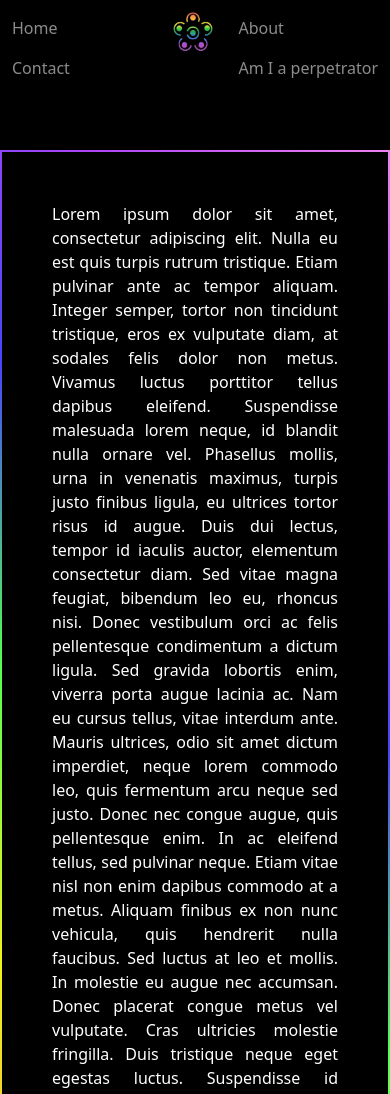
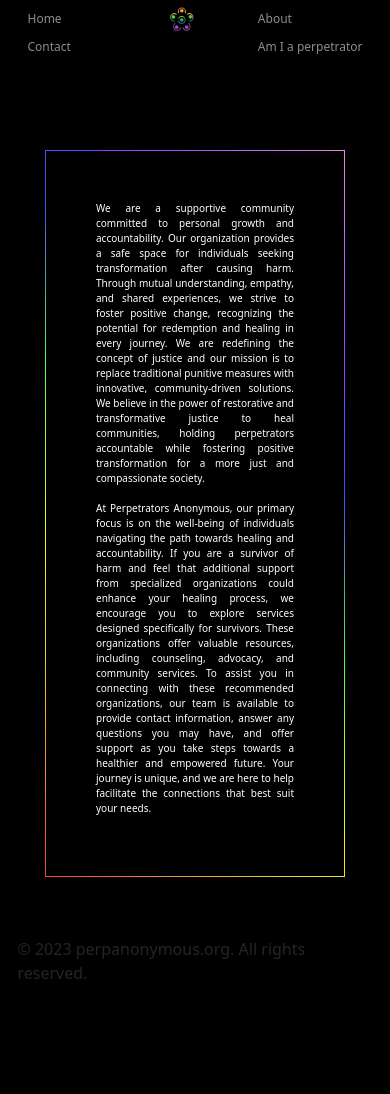
Before and after one commit to Natalies-Angels/PA-landing-page, a plain HTML site: page aboutPage.html in a window 390 px wide. Shown: the top 1094 px of the page. After the commit the page ends 1005 px from the top, so only its background shows below. Drawn offline with nearby package versions, Linux system fonts and the light colour scheme.

Commit message:
responsive styling

```diff
--- a/L&Rtest.css
+++ b/L&Rtest.css
@@ -299,9 +299,12 @@ nav {
     margin-bottom: 90px;
 }
 
-footer {
+.footer {
     text-align: left;
+    color: #585757;
     padding-top: 50px;
     font-size: 16px;
+    margin-left: auto;
+    margin-right: auto;
     padding: 100px;
 }
--- a/aboutPage.html
+++ b/aboutPage.html
@@ -44,28 +44,22 @@
 
     <div class="about-container">
         <p>
-            Lorem ipsum dolor sit amet, consectetur adipiscing elit. Nulla eu est quis turpis rutrum tristique. Etiam pulvinar ante ac tempor aliquam.
-            Integer semper, tortor non tincidunt tristique, eros ex vulputate diam, at sodales felis dolor non metus. Vivamus luctus porttitor tellus dapibus eleifend.
-            Suspendisse malesuada lorem neque, id blandit nulla ornare vel. Phasellus mollis, urna in venenatis maximus, turpis justo finibus ligula, eu ultrices tortor risus id augue.
-            Duis dui lectus, tempor id iaculis auctor, elementum consectetur diam.
-            Sed vitae magna feugiat, bibendum leo eu, rhoncus nisi. Donec vestibulum orci ac felis pellentesque condimentum a dictum ligula. Sed gravida lobortis enim, viverra porta
-            augue lacinia ac. Nam eu cursus tellus, vitae interdum ante. Mauris ultrices, odio sit amet dictum imperdiet, neque lorem commodo leo, quis fermentum arcu neque sed justo.
-            Donec nec congue augue, quis pellentesque enim. In ac eleifend tellus, sed pulvinar neque. Etiam vitae nisl non enim dapibus commodo at a metus. Aliquam finibus ex non nunc vehicula,
-            quis hendrerit nulla faucibus.
-            Sed luctus at leo et mollis. In molestie eu augue nec accumsan. Donec placerat congue metus vel vulputate. Cras ultricies molestie fringilla.
-            Duis tristique neque eget egestas luctus. Suspendisse id sollicitudin dolor, eu tincidunt velit. Mauris porttitor fermentum mi, non placerat mi vulputate at.
-            Morbi sit amet blandit risus. Aliquam turpis est, sollicitudin eget mattis in, fermentum quis orci. Pellentesque eu tincidunt elit. Nulla vitae vestibulum leo, a lacinia magna.
-            Nulla eros turpis, feugiat eget fermentum et, ullamcorper eget sem. Lorem ipsum dolor sit amet, consectetur adipiscing elit. Vestibulum ante ipsum primis in faucibus orci luctus et ultrices posuere cubilia curae;
-            Phasellus ac congue lorem. Nunc semper consequat quam, non elementum justo tincidunt in.
+            We are a supportive community committed to personal growth and accountability.
+            Our organization provides a safe space for individuals seeking transformation after causing harm.
+            Through mutual understanding, empathy, and shared experiences, we strive to foster positive change, recognizing the potential for redemption and healing in every journey.
+            We are redefining the concept of justice and our mission is to replace traditional punitive measures with innovative, community-driven solutions.
+            We believe in the power of restorative and transformative justice to heal communities, holding perpetrators accountable while fostering positive transformation for a more just and compassionate society.<br><br>
+            At Perpetrators Anonymous, our primary focus is on the well-being of individuals navigating the path towards healing and accountability.
+            If you are a survivor of harm and feel that additional support from specialized organizations could enhance your healing process, we encourage you to explore services designed specifically for survivors.
+            These organizations offer valuable resources, including counseling, advocacy, and community services.
+            To assist you in connecting with these recommended organizations, our team is available to provide contact information, answer any questions you may have, and offer support as you take steps towards a healthier and empowered future.
+            Your journey is unique, and we are here to help facilitate the connections that best suit your needs.
         </p>
     </div>
 
     <footer class="footer col-md-12">
         <div class="container">
-            <p>Privacy Policy | Terms of Service | Contact Us </p>
-            <p>1234 Example Street, City, Country</p>
-            <p>Phone: (123) 456-7890 | Email: info@yourwebsitename.com</p>
-            <p>© 2023 YourWebsiteName. All rights reserved.</p>
+            <p>© 2023 perpanonymous.org. All rights reserved.</p>
         </div>
     </footer>
 
--- a/aboutPageStyle.css
+++ b/aboutPageStyle.css
@@ -1,7 +1,8 @@
-body
-{
+body {
     background-color: black;
+    padding-top: 56px;
 }
+
 .logo {
     position: absolute;
     top: 0;
@@ -24,10 +25,12 @@ body
     box-sizing: border-box;
     position: relative;
     z-index: 0;
-    border-width: 2px;
+    border-width: 1px;
     border-style: solid;
     border-image: linear-gradient(45deg, #f73b3b, #f0af38, #f3f31d, #52ff52, #4646fa, #ad45f7, #EE82EE);
     border-image-slice: 1;
+    max-width: 1200px;
+    margin-left: 70px;
 }
 
 footer {
@@ -35,5 +38,45 @@ footer {
     padding-top: 50px;
     background-color: black;
     font-size: 16px;
+    margin-left: auto;
+    margin-right: auto;
     padding: 100px;
 }
+
+@media only screen and (max-width: 500px) {
+    .footer {
+        padding: 10px; /* Adjust padding for small screens */
+    }
+
+    body, html {
+        margin: 0;
+        padding: 0;
+        position: relative;
+        overflow-x: hidden; /* Add this line to prevent side-scrolling */
+        font-size: 10px;
+        letter-spacing: normal; /* Reset letter spacing for smaller screens */
+    }
+
+    nav {
+        z-index: 0;
+        overflow: hidden; /* Add this line to prevent navbar overflow */
+    }
+
+    .navbar {
+        max-width: 100vw; /* Change max-width to vw (viewport width) */
+        margin-right: 20px;
+        margin-left: 20px;
+        font-size: 12px;
+    }
+
+    .about-container {
+        max-width: 300px;
+        margin-left: auto;
+        margin-right: auto;
+        margin-bottom: 50px;
+    }
+
+    .logo img {
+        max-width: 60%;
+    }
+}
--- a/contactPage.css
+++ b/contactPage.css
@@ -1,7 +1,7 @@
-body
-{
+body {
     background-color: black;
 }
+
 .logo {
     position: absolute;
     top: 0;
@@ -16,7 +16,6 @@ body
 }
 
 .contact-container {
-
     color: white;
     font-weight: lighter;
     padding: 50px;
@@ -25,33 +24,74 @@ body
     box-sizing: border-box;
     position: relative;
     z-index: 0;
-    border-width: 2px;
+    border-width: 1px;
     border-style: solid;
     border-image: linear-gradient(45deg, #f73b3b, #f0af38, #f3f31d, #52ff52, #4646fa, #ad45f7, #EE82EE);
     border-image-slice: 1;
+    max-width: 1200px;
+    margin-left: 70px;
 }
+
 .icon-container {
     display: flex;
-    margin-top: 10px;
-    gap: 150px;
-    margin-left: 400px;
-    color:#A7A5A5
+    flex-wrap: wrap; /* Allow items to wrap to the next line on smaller screens */
+    gap: 30px; /* Increased the gap for more spacing */
+    margin: 10px auto; /* Center the container and provide space around it */
+    justify-content: center; /* Center items horizontally */
+}
 
+.icon-container a {
+    display: flex;
+    align-items: center;
+    text-decoration: none;
+    color: rgb(129, 126, 126);
 }
 
 .icon-container i {
     font-size: 30px;
+}
 
-}
-p
-{
-    margin-left: 130px;
-    padding-bottom: 20px;
-}
 footer {
     text-align: left;
-    padding-top: 50px;
+    margin-top: 100px;
     background-color: black;
     font-size: 16px;
+    margin-left: auto;
+    margin-right: auto;
     padding: 100px;
 }
+i
+{
+    padding: 50px;
+}
+.contact-container p{
+    text-align: center; /* Center the text within the p tag */
+    margin-left: auto;
+    margin-right: auto;
+}
+
+@media only screen and (max-width: 500px) {
+    .icon-container {
+        flex-direction: row; /* Change to a column layout on smaller screens */
+        align-items: center; /* Center items horizontally on smaller screens */
+    }
+     body{
+        font-size: 14px;
+     }
+     i{
+        padding: 15px;
+     }
+
+     .contact-container
+     {
+        text-align: center; /* Center the text within the p tag */
+        margin-left: auto;
+        margin-right: auto;
+     }
+     .footer {
+        /* padding: 10px; Adjust padding for small screens */
+        padding-left: 10px;
+        padding-right: 10px;
+        padding-bottom: 10px;
+    }
+}
--- a/landingPageStyle.css
+++ b/landingPageStyle.css
@@ -1,9 +1,10 @@
-/* body {
+body {
     margin: 0;
     padding: 0;
     position: relative;
-} */
-
+    overflow-x: hidden; /* Add this line to prevent side-scrolling */
+    width: 100%;
+}
 .logo {
     position: absolute;
     top: 0;
@@ -13,21 +14,26 @@
 }
 
 .logo img {
-    width: 60px; /* Adjust the width as needed */
-    height: auto; /* Maintain the aspect ratio */
+    width: 60px;
+    height: auto;
 }
+
 
 nav {
     z-index: 0;
+    overflow: hidden; /* Add this line to prevent navbar overflow */
+}
+.navbar {
+    max-width: 100vw; /* Change max-width to vw (viewport width) */
 }
 
 .cta-image {
-    max-height: 100%;
-    width: 65%;
+    max-width: 100%;
+    height: auto;
     object-fit: cover;
     margin-left: 50px;
     margin-top: -10px;
-    padding-top: 40px ;
+    padding-top: 40px;
 }
 
 hr {
@@ -40,11 +46,13 @@ hr.my-4 {
 
 footer {
     text-align: left;
-    padding-top: 50px;
     background-color: black;
     font-size: 16px;
+    margin-left: auto;
+    margin-right: auto;
     padding: 100px;
 }
+
 
 .btn {
     background-color: #d48c06;
@@ -89,7 +97,7 @@ footer {
     display: flex;
     flex-direction: column;
     text-align: center;
-    margin-top: 180px;
+    margin-top: 20px; /* Adjust as needed */
     margin-right: 30px;
     color: white;
 }
@@ -100,8 +108,6 @@ footer {
     text-align: center;
 }
 
-
-
 .rsvp-info {
     display: flex;
     justify-content: space-between;
@@ -111,7 +117,7 @@ footer {
 
 .left-info {
     width: 48%;
-    text-align: left;  /* Updated to align text to the left */
+    text-align: left;
     margin-right: 20px;
     margin-left: -40px;
 }
@@ -122,27 +128,17 @@ footer {
     margin-left: 5px;
 }
 
-
-
-
-.vertical-line {
-    border-left: 2px solid #801709;
-    height: 40px;
-    flex-grow: 1;
-    margin-left: 5px;
-    margin-right: 5px;
-}
-
 .short-sentence {
     text-align: left;
+    margin-top: 200px;
+    margin-bottom: 50px;
 }
 
 .cta-btn {
-    margin-top: 10px;
+    margin-top: 20px;
     border: 2px solid #801709;
     background-color: transparent;
-    text-align: cnter;
-    margin-bottom: 80px;
+    text-align: center;
     color: white;
     padding: 5px 20px;
     cursor: pointer;
@@ -153,15 +149,6 @@ footer {
 .cta-btn:hover {
     background-color: white;
     color: #801709;
-}
-
-@media only screen and (max-width: 576px) {
-    .navbar img {
-        max-width: 50%;
-    }
-    .navbar a {
-        padding: 5px;
-    }
 }
 
 .image-container {
@@ -180,8 +167,7 @@ footer {
     height: auto;
 }
 
-#navbarToggleExternalContent
-{
+#navbarToggleExternalContent {
     color: black;
     background-color: #A7A5A5 !important;
     padding: 10px;
@@ -189,13 +175,72 @@ footer {
     max-height: 0;
     overflow: hidden;
 }
-/* #navbarToggleExternalContent.no-transition {
-    transition: none !important;
-} */
+
 #navbarToggleExternalContent.show {
-    max-height: 200px; /* Adjust the maximum height based on your content */
+    max-height: 200px;
 }
+
 .navbar {
     max-width: 100%;
     overflow: hidden;
 }
+/* Updated CSS for responsiveness */
+
+/* ... (existing CSS) ... */
+
+@media only screen and (max-width: 500px) {
+    .navbar img {
+        max-width: 50%; /* Adjust as needed for small screens */
+        margin-right: 20px;
+
+    }
+    .cta-image
+    {
+        max-width: 70%;
+        margin-left: 35px;
+    }
+    .cta-paragraph {
+        margin-top: 10px; /* Adjust as needed for small screens */
+        margin-right: 65px; /* Adjust as needed for small screens */
+        margin-left: 65px;
+    }
+
+    .short-sentence {
+        margin-top: 20px; /* Adjust as needed for small screens */
+        margin-bottom: 20px; /* Adjust as needed for small screens */
+        font-size: 14px;
+    }
+
+    .cta-btn {
+        margin-top: 10px; /* Adjust as needed for small screens */
+        margin-right: 40px; /* Adjust as needed for small screens */
+        margin-bottom: 10px;
+    }
+
+    .image-container {
+        grid-template-columns: 1fr; /* Change to a single column for small screens */
+    }
+    .footer {
+        padding: 10px; /* Adjust padding for small screens */
+    }
+    body,html {
+        margin: 0;
+        padding: 0;
+        position: relative;
+        overflow-x: hidden; /* Add this line to prevent side-scrolling */
+    }
+    nav {
+        z-index: 0;
+        overflow: hidden; /* Add this line to prevent navbar overflow */
+    }
+    .navbar {
+        max-width: 100vw; /* Change max-width to vw (viewport width) */
+        padding: 10px;
+        /* margin-right: 30px; */
+        font-size: 12px;
+    }
+    .btn{
+        margin-right: 60px;
+    }
+
+}
```
Also changed, not shown: L&Rtest.html (+1 -4 lines), contactPage.html (+2 -5 lines), index.html (+20 -14 lines).
